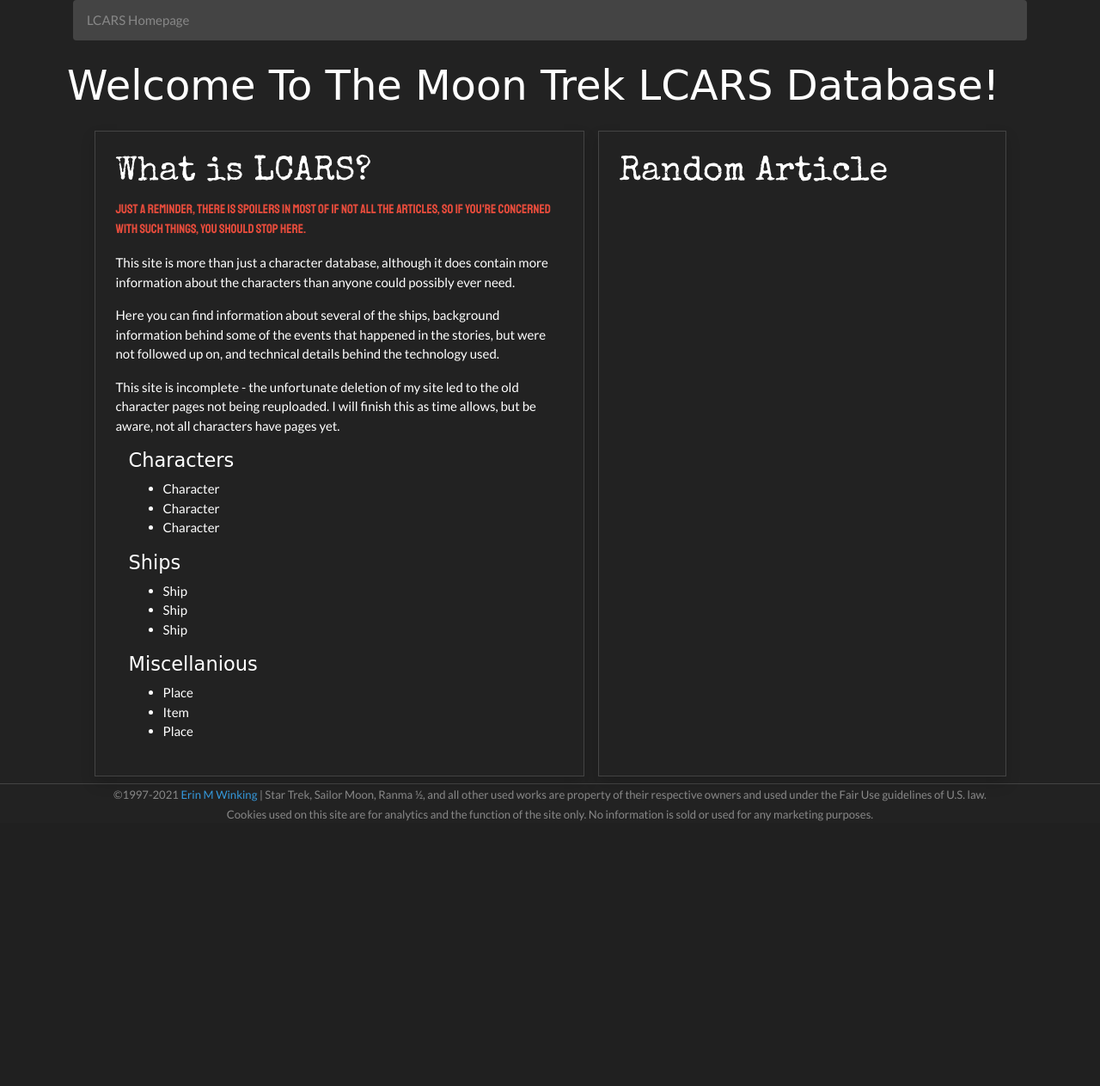
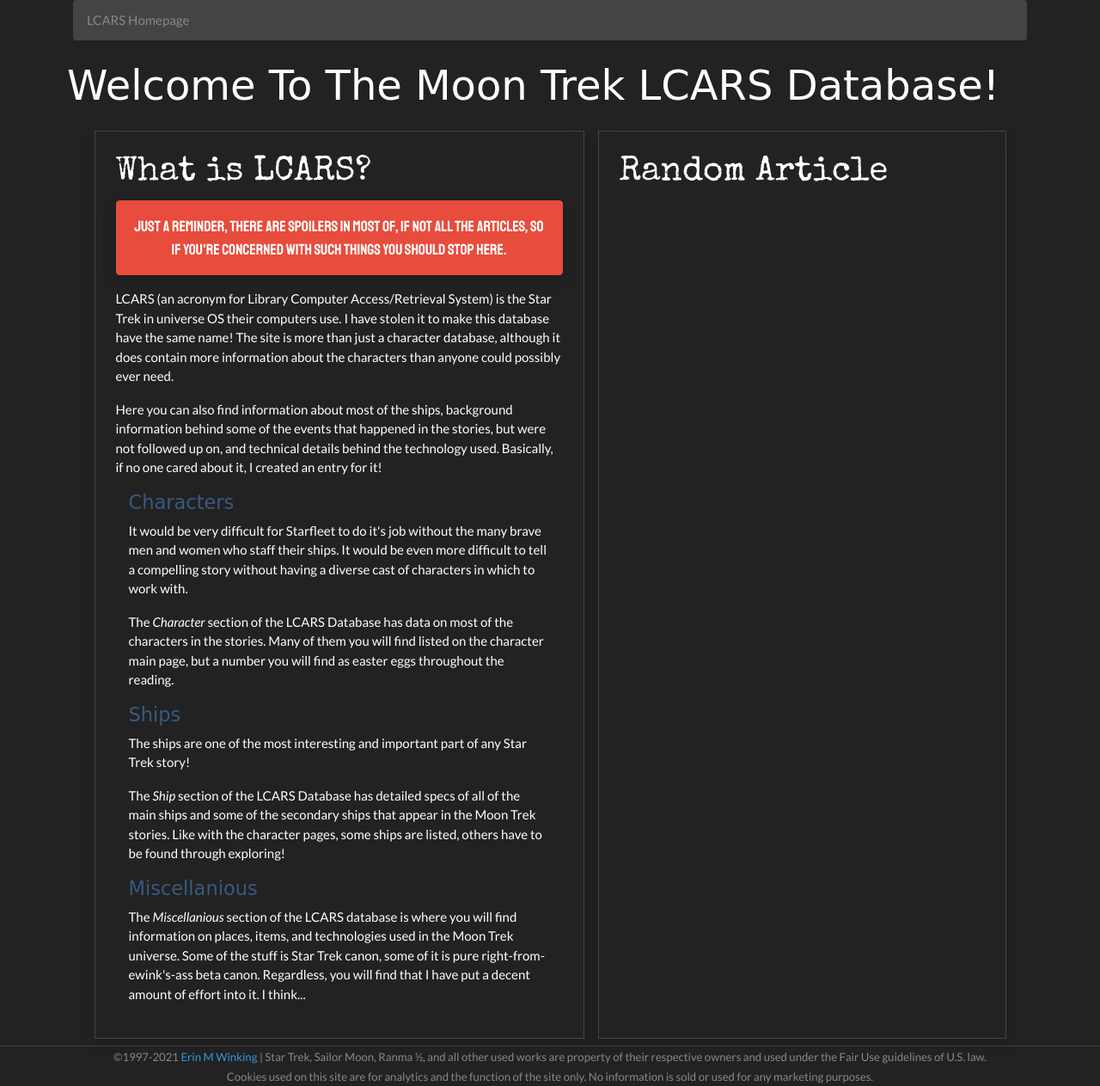
Before and after one commit to ewink1977/MoonTrek2021, a Django app: page /LCARS/ in a window 1280 px wide. Shown: the part 92-1355 px from the top of the page at 86% size. Before the commit the page ends 1047 px from the top, so only its background shows below. Run offline with Django 3.2, Linux system fonts and the light colour scheme; some libraries are stand-ins or nearby versions; some web fonts are replaced.

Commit message:
LCARS Homepage templated to display link to subsection ListView Pages.

```diff
--- a/MoonTrekLCARS/templates/MoonTrekLCARS/homepage.html
+++ b/MoonTrekLCARS/templates/MoonTrekLCARS/homepage.html
@@ -11,40 +11,43 @@
     <div class="row justify-content-center">
         <div class="col-md-6 p-4 my-2 mx-2 border border-secondary shadow">
             <h2 class="special-elite">What is LCARS?</h2>
-            <p class="stattliches text-danger">
-                Just a reminder, there is spoilers in most of if not all the articles, so if you're concerned with such things, you should stop here.
+            <p class="stattliches text-white bg-danger border border-danger rounded shadow p-3 text-center" style="font-size: 1.1rem;">
+                Just a reminder, there are spoilers in most of, if not all the articles, so if you're concerned with such things you should stop here.
             </p>
             <p>
-                This site is more than just a character database, although it does contain more information about the characters than anyone could possibly ever need.
+                LCARS (an acronym for Library Computer Access/Retrieval System) is the Star Trek in universe OS their computers use. I have stolen it to make this database
+                have the same name! The site is more than just a character database, although it does contain more information about the characters than anyone could possibly ever need.
             </p>
-            <p>Here you can find information about several of the ships, background information behind some of the events that happened in the stories,
-                but were not followed up on, and technical details behind the technology used.</p>
-            <p>This site is incomplete - the unfortunate deletion of my site led to the old character pages not being reuploaded. I will finish this as time allows,
-                but be aware, not all characters have pages yet.
+            <p>
+                Here you can also find information about most of the ships, background information behind some of the events that happened in the stories,
+                but were not followed up on, and technical details behind the technology used. Basically, if no one cared about it, I created an entry for it!
             </p>
             <div class="col-md">
-                <h4 class="bowlby">Characters</h4>
-                <ul>
-                    <li>Character</li>
-                    <li>Character</li>
-                    <li>Character</li>
-                </ul>
+                <h4 class="bowlby"><a href="" class="text-primary">Characters</a></h4>
+                <p>
+                    It would be very difficult for Starfleet to do it's job without the many brave men and women who staff their ships. It would be even more difficult to
+                    tell a compelling story without having a diverse cast of characters in which to work with.
+                </p>
+                <p>
+                    The <em>Character</em> section of the LCARS Database has data on most of the characters in the stories. Many of them you will find listed on the
+                    character main page, but a number you will find as easter eggs throughout the reading.
+                </p>
             </div>
             <div class="col-md">
-                <h4 class="bowlby">Ships</h4>
-                <ul>
-                    <li>Ship</li>
-                    <li>Ship</li>
-                    <li>Ship</li>
-                </ul>
+                <h4 class="bowlby"><a href="" class="text-primary">Ships</a></h4>
+                <p>The ships are one of the most interesting and important part of any Star Trek story!</p>
+                <p>
+                    The <em>Ship</em> section of the LCARS Database has detailed specs of all of the main ships and some of the secondary ships that appear in the Moon
+                    Trek stories. Like with the character pages, some ships are listed, others have to be found through exploring!
+                </p>
             </div>
             <div class="col-md">
-                <h4 class="bowlby">Miscellanious</h4>
-                <ul>
-                    <li>Place</li>
-                    <li>Item</li>
-                    <li>Place</li>
-                </ul>
+                <h4 class="bowlby"><a href="" class="text-primary">Miscellanious</a></h4>
+                <p>
+                    The <em>Miscellanious</em> section of the LCARS database is where you will find information on places, items, and technologies used in the Moon Trek
+                    universe. Some of the stuff is Star Trek canon, some of it is pure right-from-ewink's-ass beta canon. Regardless, you will find that I have put a decent
+                    amount of effort into it. I think...
+                </p>
             </div>
         </div>
         <div class="col-md-5 p-4 my-2 mx-2 border border-secondary shadow">
--- a/MoonTrekLCARS/views.py
+++ b/MoonTrekLCARS/views.py
@@ -1,27 +1,33 @@
 import random
 from django.shortcuts import render, redirect
-from django.views.generic import ListView, DetailView
+from django.views.generic import ListView, DetailView, TemplateView
 from MoonTrekLCARS.models import Character, Ship, PlacesAndItems
 
-def buffer(request):
-    return render(request, 'html/baseIndex.html')
-
-class LCARSHome(ListView):
-    context_object_name = 'character_list'
-    model = Character
+class LCARSHome(TemplateView):
     template_name = 'MoonTrekLCARS/homepage.html'
 
     def get_context_data(self, **kwargs):
         context = super(LCARSHome, self).get_context_data(**kwargs)
-        context['ship_list'] = Ship.objects.all()
-        context['place_item_list'] = PlacesAndItems.objects.all()
         context['pagetitle'] = 'Moon Trek | LCARS Database'
+        # PUT THE RANDOM ARTICLE CODE HERE.
 
         return context
 
+    # FUNCTION FOR FINDING A RANDOM ARTICLE TO DISPLAY!
     def randomArticle():
         fromModel = random.randint(1, 3)
-        print(fromModel)
-
+        if fromModel == 1:
+            last = Character.objects.all().count() - 1
+            randIndex = random.randint(1, last)
+            randomArticle = Character.objects.get(id = randIndex)
+        if fromModel == 2:
+            last = Ship.objects.all().count() - 1
+            randIndex = random.randint(1, last)
+            randomArticle = Ship.objects.get(id = randIndex)
+        if fromModel == 3:
+            last = PlacesAndItems.objects.all().count() - 1
+            randIndex = random.randint(1, last)
+            randomArticle = PlacesAndItems.objects.get(id = randIndex)
+        return randomArticle
 
 # <app>/<model>_<type>.html
```
